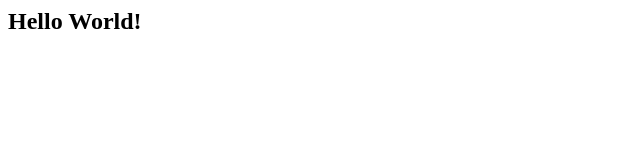
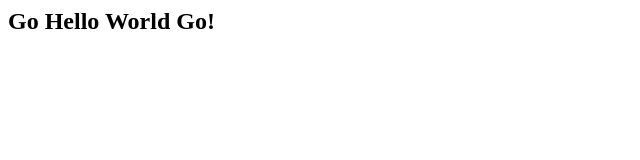
Before and after one commit to snpsuen/HelloWebGo, a plain HTML site: page public_html/index.html in a window 1280 px wide. Shown: the whole page, without its empty margins (0-640 px from the left). Drawn offline with Linux system fonts and the light colour scheme.

Commit message:
Update index.html

```diff
--- a/public_html/index.html
+++ b/public_html/index.html
@@ -1,8 +1,8 @@
 <html>
   <head>
-    <title>Hello World</title>
+    <title>Hello World Go</title>
   </head>
   <body>
-    <h2>Hello World!</h2>
+    <h2>Go Hello World Go!</h2>
   </body>
 </html>
```
